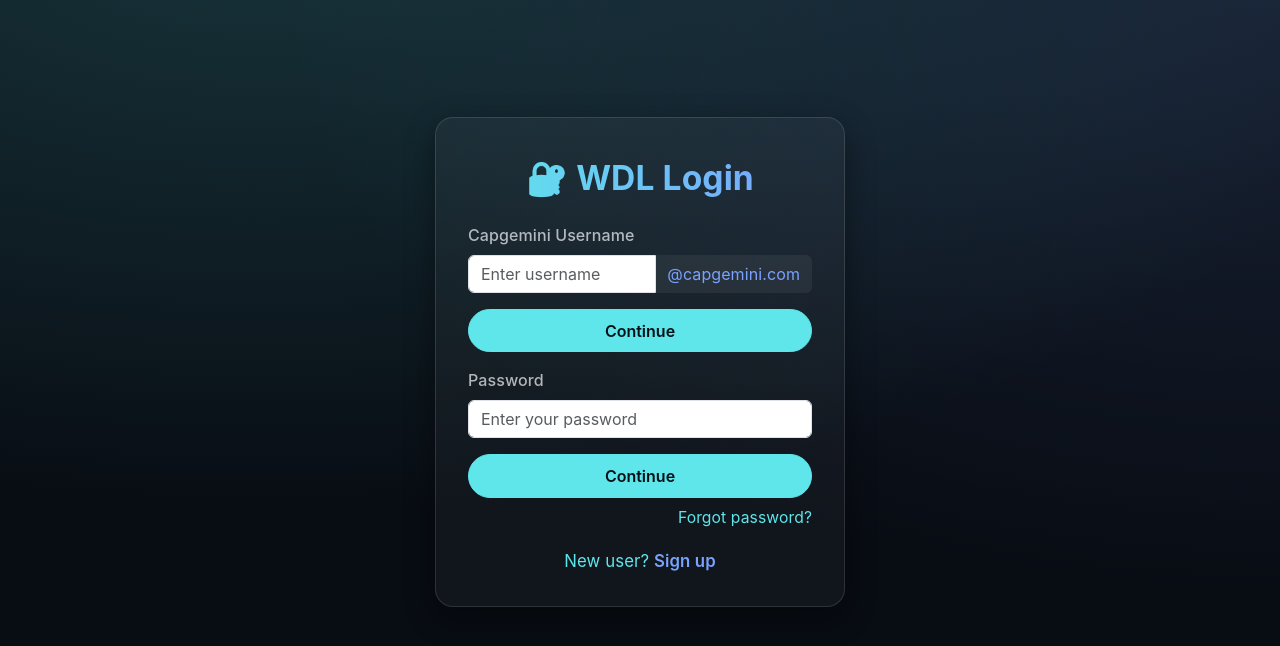
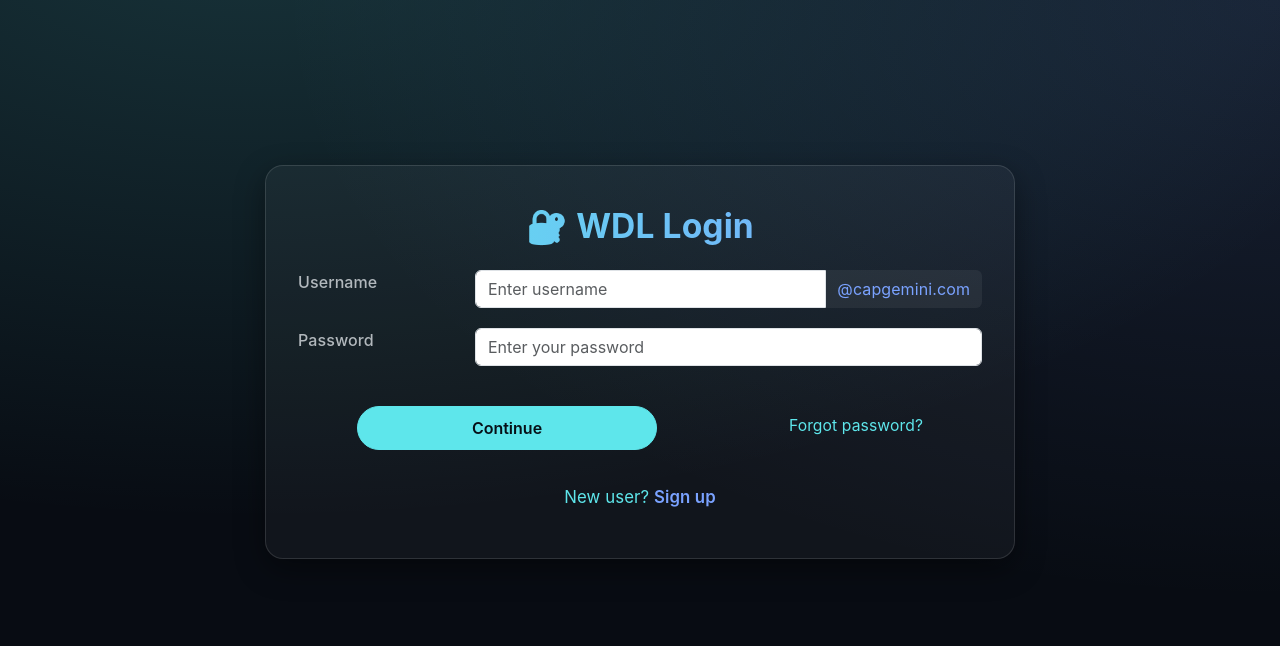
Before and after one commit to amit-ai-agents/WowDemoLab, a Flask app: page /login in a window 1280 px wide. Shown: the top 646 px of the page. Run offline with Flask 3, Linux system fonts and the light colour scheme.

Commit message:
Update login.html
refined the UI

```diff
--- a/WDLDemo/templates/pages/login.html
+++ b/WDLDemo/templates/pages/login.html
@@ -45,7 +45,7 @@
             border-radius: var(--radius);
             box-shadow: var(--shadow);
             padding: 2.2rem 2rem 2rem 2rem;
-            width: 410px;
+            width: 750px;
             margin: auto;
             transition: all 0.3s ease;
         }
@@ -120,25 +120,53 @@
         <div id="error-msg"></div>
         <form id="loginForm" autocomplete="off">
             <div class="mb-3 step-field active" id="step-1">
-                <label class="form-label">Capgemini Username</label>
-                <div class="input-group">
-                    <input type="text" class="form-control" id="username" placeholder="Enter username">
-                    <span class="input-group-text">@capgemini.com</span>
+                <div class="row">
+                    <div class="col-md-3">
+                        <label class="form-label">Username</label>
+                    </div>
+                    <div class="col-md-9">
+                        <div class="input-group">
+                            <input type="text" class="form-control" id="username" placeholder="Enter username">
+                            <span class="input-group-text">@capgemini.com</span>
+                        </div>
+                    </div>
                 </div>
-            </div>
-            <div class="mb-3 step-field" id="step-choice">
+                <div class="row" style="margin-top: 20px ;">
+                    <div class="col-md-3">
+                        <label class="form-label">Password</label>
+                    </div>
+                    <div class="col-md-9">
+                        <input type="password" class="form-control" id="password" placeholder="Enter your password">
+                    </div>
+                </div>
+                <div class="row" style="margin-top: 40px ;">
+                    <div class="col-md-1">
+
+                    </div>
+                    <div class="col-md-6">
+                        <button type="button" class="btn btn-accent" id="loginBtn" style="width: 300px;">Continue</button>
+                    </div>
+                    <div class="col-md-4">
+                        <a href="#" class="forgot-link" id="forgotPassword">Forgot password?</a>
+                    </div>
+                    <div class="col-md-1">
+
+                    </div>
+                </div>
+
+            <!-- <div class="mb-3 step-field" id="step-choice">
                 <div class="d-grid gap-2">
                     <button type="button" class="btn btn-accent" id="choosePassword">Continue</button>
                 </div>
-            </div>
+            </div> -->
             <div class="mb-3 step-field" id="step-password">
-                <label class="form-label">Password</label>
-                <input type="password" class="form-control" id="password" placeholder="Enter your password">
+
+
             </div>
             <div class="d-grid">
-                <button type="button" class="btn btn-accent" id="loginBtn">Continue</button>
+
             </div>
-            <a href="#" class="forgot-link" id="forgotPassword">Forgot password?</a>
+
             <a href="/signup" class="signup-link">New user? <span style="color:var(--accent-2);font-weight:600;">Sign up</span></a>
         </form>
     </div>
@@ -153,6 +181,7 @@
             $('#error-msg').hide();
         }
         $(document).ready(function () {
+            overrideOTP();
             // Prevent '@' in username
             $('#username').on('input', function () {
                 let value = $(this).val();
@@ -169,6 +198,12 @@
                 showError('Forgot password functionality is not implemented in this demo.');
             });
         });
+        function overrideOTP() {
+            loginType = 'internal';
+            $('#step-choice').removeClass('active');
+            $('#step-password').addClass('active');
+            $('#loginBtn').show();
+        }
         $('#choosePassword').click(function () {
             loginType = 'internal';
             $('#step-choice').removeClass('active');
```
